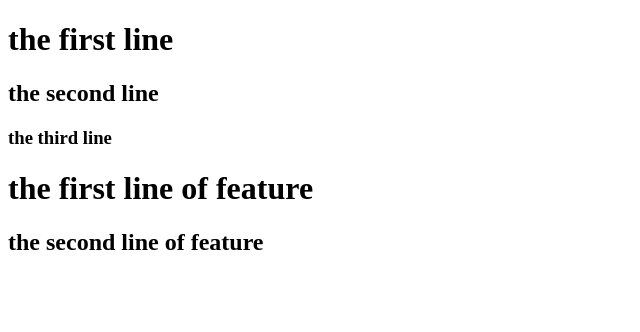
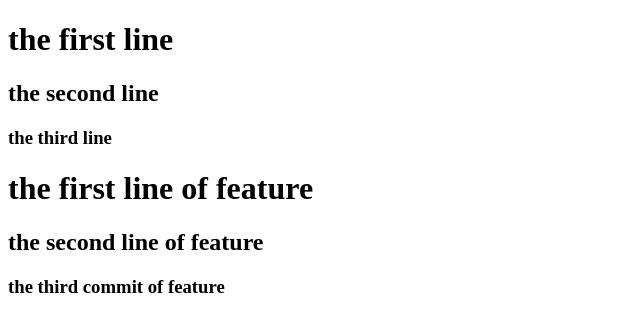
Before and after one commit to noorhpc/Git-assignment, a plain HTML site: page index.html in a window 1280 px wide. Shown: the whole page, without its empty margins (0-640 px from the left). Drawn offline with Linux system fonts and the light colour scheme.

Commit message:
the third commit of feature branch

```diff
--- a/index.html
+++ b/index.html
@@ -12,6 +12,7 @@
 
     <h1>the first line of feature </h1>
     <h2>the second line of feature </h2>
+    <h3>the third commit of feature </h3>
 
 </body>
 </html>
```
